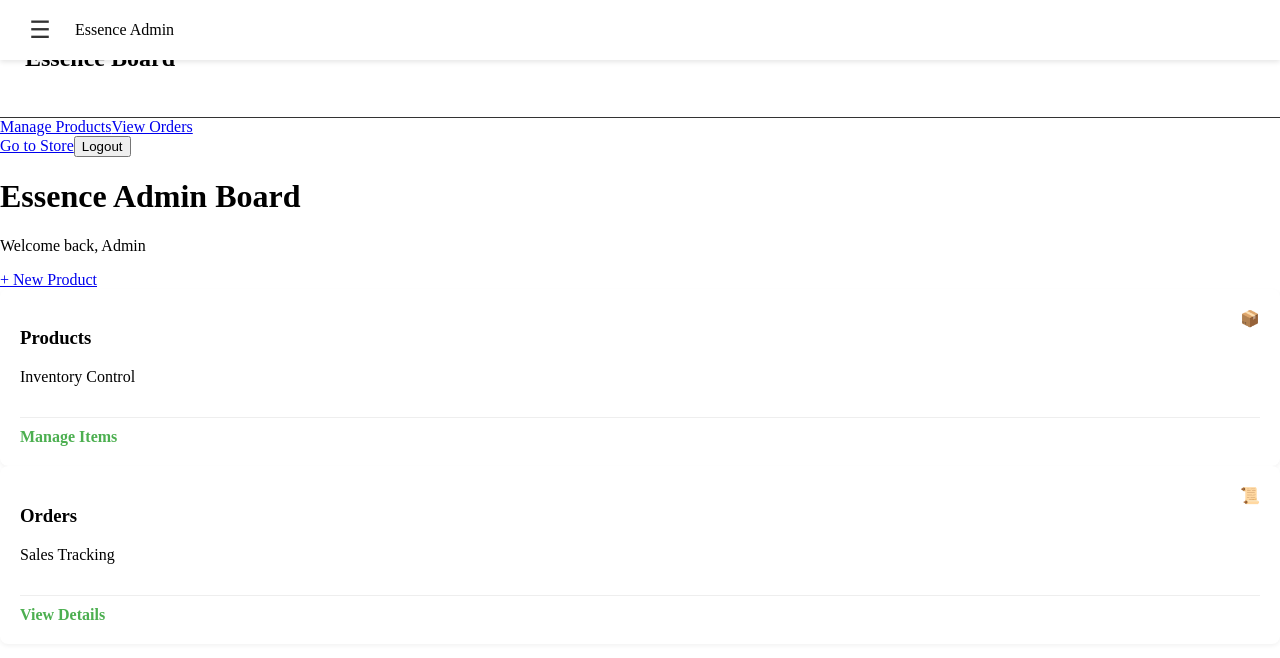
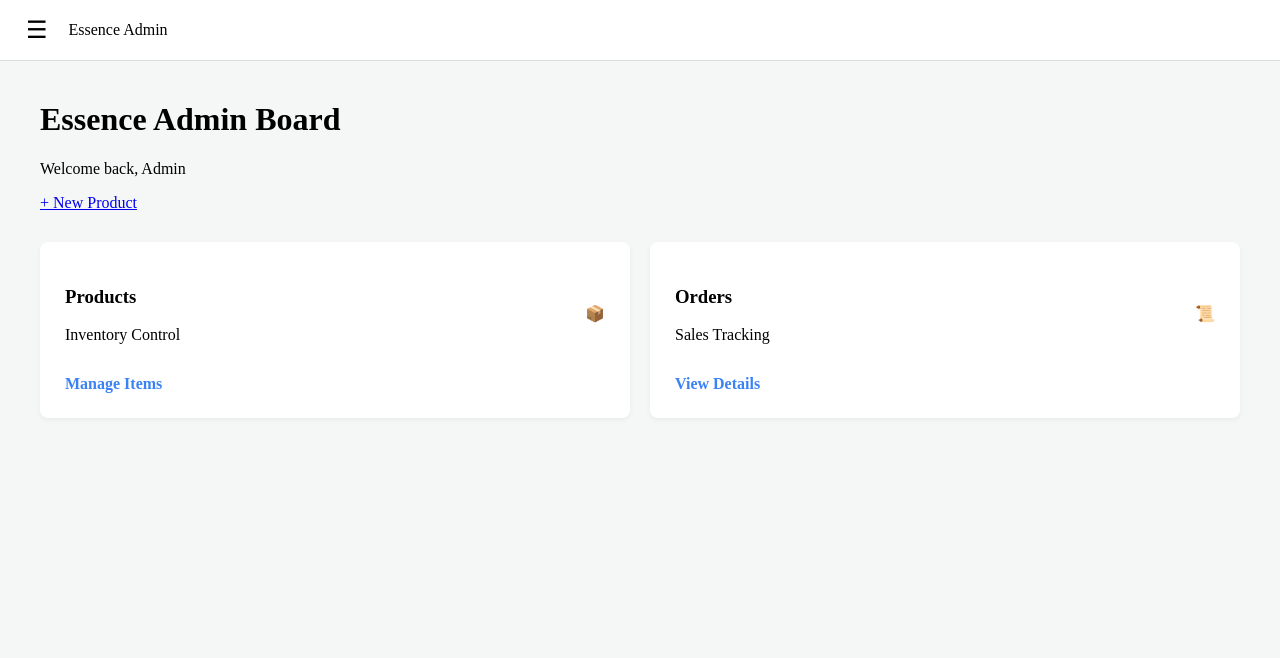
Before and after one commit to nwadikeekene4-lab/New-project-1, a React (Vite) app in the folder firstclient-frontend/: page /admin in a window 1280 px wide. Shown: the top 658 px of the page. Built offline with nearby package versions, Linux system fonts and the light colour scheme; no server answers; sample sign-in values are in the browser's storage.

Commit message:
Update adminDashboard.css

```diff
--- a/firstclient-frontend/src/admin/adminDashboard.css
+++ b/firstclient-frontend/src/admin/adminDashboard.css
@@ -1,69 +1,54 @@
-:root {
-  --konga-green: #4caf50;
-  --sidebar-bg: #1e1e1e;
-  --main-bg: #f4f4f4;
+/* Base Layout */
+.essence-dash-wrapper {
+  display: flex;
+  min-height: 100vh;
+  background-color: #f4f7f6;
+  transition: all 0.3s ease-in-out;
 }
 
-.konga-dash-wrapper {
-  display: flex;
-  min-height: 100vh;
-  background-color: var(--main-bg);
-  overflow-x: hidden;
+/* Sidebar */
+.essence-sidebar {
+  width: 260px;
+  background: #1a1a1a;
+  color: #fff;
+  height: 100vh;
+  position: fixed;
+  left: -260px; /* Hidden by default */
+  transition: 0.3s ease;
+  z-index: 1000;
 }
 
-/* --- SIDEBAR ANIMATION --- */
-.konga-sidebar {
-  width: 260px;
-  background-color: var(--sidebar-bg);
-  color: white;
-  display: flex;
-  flex-direction: column;
-  transition: transform 0.3s cubic-bezier(0.4, 0, 0.2, 1);
-  position: fixed;
-  top: 0;
+.essence-sidebar.open {
   left: 0;
-  bottom: 0;
-  z-index: 1001;
 }
 
-/* State when closed */
-.konga-sidebar.closed {
-  transform: translateX(-260px);
+/* THE FIX: Push the main content when sidebar is active */
+.essence-dash-main {
+  flex: 1;
+  width: 100%;
+  padding: 80px 40px 40px 40px; /* Top padding for the mobile nav bar */
+  transition: transform 0.3s ease, margin-left 0.3s ease;
 }
 
-/* State when open */
-.konga-sidebar.open {
-  transform: translateX(0);
-}
-
-/* Adjust Main Content based on sidebar on Desktop */
-.konga-dash-main {
-  flex-grow: 1;
-  padding: 80px 30px 30px 30px; /* Space for fixed header */
-  transition: margin-left 0.3s ease;
-  width: 100%;
-}
-
-@media (min-width: 1024px) {
-  .konga-sidebar.open + .konga-dash-main {
-    margin-left: 260px;
+/* When sidebar is open on Desktop, move the content over */
+@media (min-width: 769px) {
+  .sidebar-active .essence-dash-main {
+    margin-left: 260px; /* Shoves the content so it's not blocked */
   }
 }
 
-/* --- HAMBURGER HEADER --- */
+/* Mobile Nav Bar */
 .mobile-nav-bar {
   position: fixed;
   top: 0;
-  left: 0;
-  right: 0;
+  width: 100%;
   height: 60px;
-  background: white;
-  padding: 0 20px;
+  background: #fff;
   display: flex;
   align-items: center;
-  gap: 15px;
-  box-shadow: 0 2px 5px rgba(0,0,0,0.1);
-  z-index: 1002;
+  padding: 0 20px;
+  border-bottom: 1px solid #ddd;
+  z-index: 999;
 }
 
 .menu-toggle {
@@ -71,88 +56,50 @@
   border: none;
   font-size: 24px;
   cursor: pointer;
-  color: #333;
-  width: 40px;
-  height: 40px;
-  display: flex;
-  align-items: center;
-  justify-content: center;
-  border-radius: 4px;
+  margin-right: 15px;
 }
 
-.menu-toggle:hover {
-  background: #f0f0f0;
-}
-
-/* Sidebar Overlay for Mobile */
-.sidebar-overlay {
-  position: fixed;
-  top: 0;
-  left: 0;
-  right: 0;
-  bottom: 0;
-  background: rgba(0,0,0,0.5);
-  z-index: 1000;
-}
-
-/* --- UI ELEMENTS --- */
-.sidebar-brand { padding: 25px; border-bottom: 1px solid #333; }
-.konga-nav { display: flex; flex-direction: column; padding: 15px 0; }
-
-.konga-nav-link {
-  color: #bbb;
-  text-decoration: none;
-  padding: 12px 25px;
-  transition: 0.2s;
-}
-
-.konga-nav-link:hover {
-  background: #333;
-  color: var(--konga-green);
-}
-
-.konga-logout-btn {
-  margin: 30px 20px;
-  background: #d9534f;
-  color: white;
-  border: none;
-  padding: 10px;
-  border-radius: 4px;
-  cursor: pointer;
-}
-
-.konga-green-btn {
-  background: var(--konga-green);
-  color: white;
-  padding: 10px 18px;
-  text-decoration: none;
-  border-radius: 4px;
-  font-weight: bold;
-}
-
-.konga-stats-grid {
+/* Stats Cards */
+.essence-stats-grid {
   display: grid;
   grid-template-columns: repeat(auto-fit, minmax(280px, 1fr));
   gap: 20px;
-  margin-top: 20px;
+  margin-top: 30px;
 }
 
 .stat-card {
-  background: white;
-  padding: 20px;
+  background: #fff;
+  padding: 25px;
   border-radius: 8px;
+  box-shadow: 0 2px 5px rgba(0,0,0,0.05);
   display: flex;
   flex-wrap: wrap;
   justify-content: space-between;
-  box-shadow: 0 2px 4px rgba(0,0,0,0.05);
+  align-items: center;
 }
 
 .stat-link {
   width: 100%;
   margin-top: 15px;
-  border-top: 1px solid #eee;
-  padding-top: 10px;
   text-decoration: none;
-  color: var(--konga-green);
+  color: #3b82f6;
   font-weight: bold;
+}
+
+/* Overlay for Mobile */
+.sidebar-overlay {
+  position: fixed;
+  inset: 0;
+  background: rgba(0,0,0,0.4);
+  z-index: 998;
+}
+
+@media (max-width: 768px) {
+  .essence-dash-main {
+    padding: 80px 20px 20px 20px;
   }
+  /* On mobile, we usually let it overlap to save space, but dim the background */
+  .sidebar-active .essence-dash-main {
+    margin-left: 0;
+  }
+  }
```
